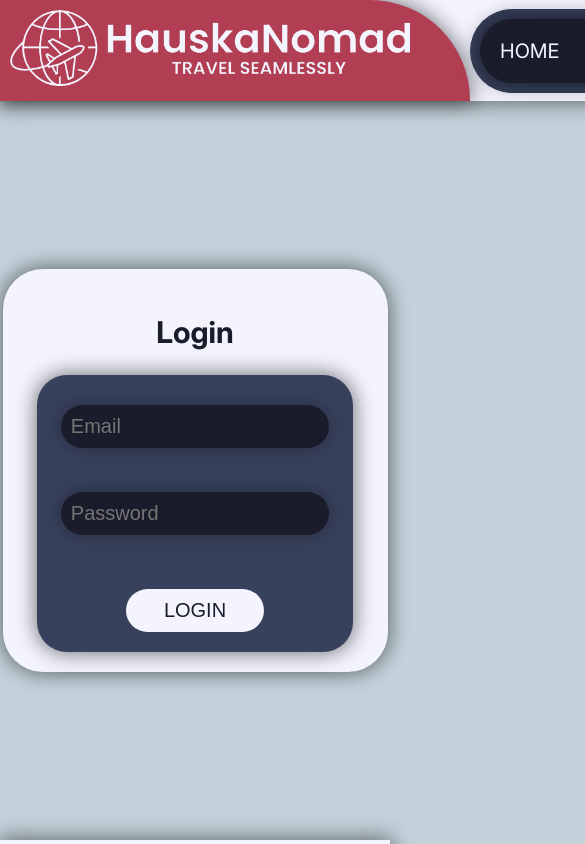
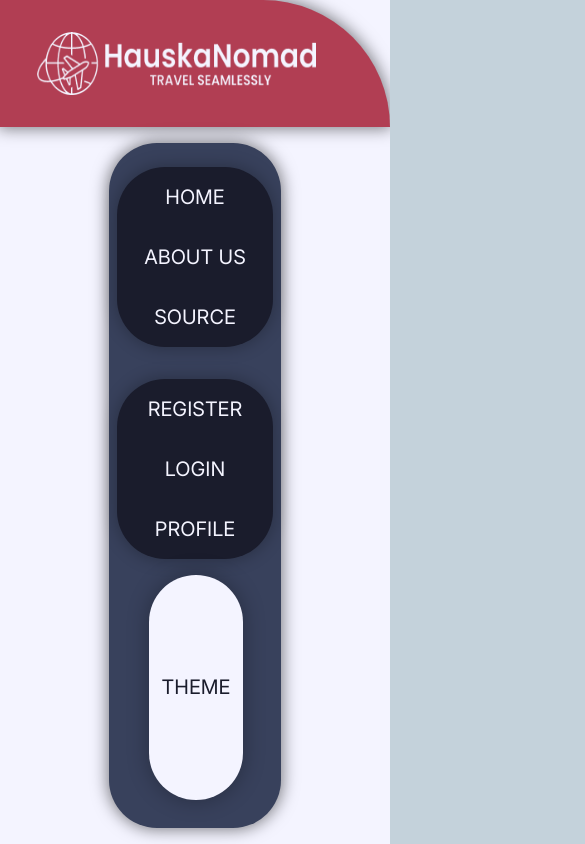
Before and after one commit to Knockingfish/hauskanomad, a React (Create React App) app in the folder client/: page /Login in a window 390 px wide. Shown: the top 844 px of the page, 585 px wide, since content can reach past the window. Built offline with nearby package versions, Linux system fonts and the light colour scheme.

Commit message:
Made the website (sort of) responsive.

```diff
--- a/client/src/components/global/CustomFooter.js
+++ b/client/src/components/global/CustomFooter.js
@@ -10,12 +10,10 @@ const Footer = () => {
         <div className={styles.foot_item}>Address: Helsinki, Finland</div>
       </div>
       <div className={styles.foot_container}>
-        <div className={styles.foot_link_container}>
-          Social Media:
-          <a className={styles.foot_link} href="https://facebook.com">Facebook</a>
-          <a className={styles.foot_link} href="https://twitter.com">Twitter</a>
-          <a className={styles.foot_link} href="https://instagram.com">Instagram</a>
-        </div>
+        Social Media:
+        <a className={styles.foot_link} href="https://facebook.com">Facebook</a>
+        <a className={styles.foot_link} href="https://twitter.com">Twitter</a>
+        <a className={styles.foot_link} href="https://instagram.com">Instagram</a>
       </div>
     </footer>
   );
--- a/client/src/components/global/CustomHeader.js
+++ b/client/src/components/global/CustomHeader.js
@@ -18,19 +18,14 @@ function CustomHeader({ isLoggedIn }) {
   };
 
   return (
-    <header className={`${styles.custom_header} ${darkMode ? styles.dark_mode : ''}`}>
+    <header className={`${styles.container} ${darkMode ? styles.dark_mode : ''}`}>
       <div className={styles.first_section}>
         <Link to="/">
           <img className={styles.logo} src={LogoImage} alt="Logo" />
         </Link>
       </div>
       <div className={styles.second_section}>
-        <nav className={styles.menu}>
-          <div><Link className={`${styles.menu_item} ${location.pathname === '/' ? styles.active : ''}`} to="/">HOME</Link></div>
-          <div><Link className={`${styles.menu_item} ${location.pathname === '/about' ? styles.active : ''}`} to="/about">ABOUT US</Link></div>
-          <div><Link className={`${styles.menu_item} ${location.pathname === '/blog' ? styles.active : ''}`} to="/blog">BLOG</Link></div>
-          <div><a className={`${styles.menu_item} ${location.pathname === '/source' ? styles.active : ''}`} href="https://github.com/Knockingfish/hauskanomad">SOURCE</a></div>
-        </nav>
+        <div className={styles.theme} onClick={toggleDarkMode}>THEME</div>
         <div className={styles.menu}>
             {isLoggedIn ? (
               <>
@@ -38,13 +33,17 @@ function CustomHeader({ isLoggedIn }) {
               </>
             ) : (
               <>
+                <Link className={`${styles.menu_item} ${location.pathname === '/profile' ? styles.active : ''}`} to="/profile">PROFILE</Link>
+                <Link className={`${styles.menu_item} ${location.pathname === '/login' ? styles.active : ''}`} to="/login">LOGIN</Link>
                 <Link className={`${styles.menu_item} ${location.pathname === '/register' ? styles.active : ''}`} to="/register">REGISTER</Link>
-                <Link className={`${styles.menu_item} ${location.pathname === '/login' ? styles.active : ''}`} to="/login">LOGIN</Link>
-                <Link className={`${styles.menu_item} ${location.pathname === '/profile' ? styles.active : ''}`} to="/profile">PROFILE</Link>
               </>
             )}
         </div>
-        <div className={styles.theme} onClick={toggleDarkMode}>THEME</div>
+        <nav className={styles.menu}>
+          <a className={`${styles.menu_item} ${location.pathname === '/source' ? styles.active : ''}`} href="https://github.com/Knockingfish/hauskanomad">SOURCE</a>
+          <Link className={`${styles.menu_item} ${location.pathname === '/about' ? styles.active : ''}`} to="/about">ABOUT US</Link>
+          <Link className={`${styles.menu_item} ${location.pathname === '/' ? styles.active : ''}`} to="/">HOME</Link>
+        </nav>
       </div>
     </header>
   );
--- a/client/src/components/global/CustomHeader.module.css
+++ b/client/src/components/global/CustomHeader.module.css
@@ -1,88 +1,108 @@
-.custom_header {
-  display: inline-flex;
+.container {
+  display: flex;
+  flex-direction: row;
+  align-items: center;
   justify-content: space-between;
-  align-items: center;
-  font-size: 20px;
-  min-width: 100%;
+  height: 7em;
+  width: 100vw;
   background-color: var(--light1);
   box-shadow: var(--heavy_shadow);
+  transition: var(--train);
   z-index: 1;
-  transition: var(--train);
 }
 
 .first_section {
   display: flex;
+  flex-direction: row;
   align-items: center;
-  padding-right: 1em;
-  border-right: 0px;
-  border-top-right-radius: 5em;
+  justify-content: baseline;
+  height: 100%;
+  width: 30%;
+  border: 0px;
+  border-top-right-radius: 10em;
   background-color: var(--red1);
   box-shadow: var(--heavy_shadow);
 }
 
 .logo {
-  max-width: 20em;
-  padding-top: 0.5em;
-  padding-bottom: 0.5em;
-  padding-left: 0.5em;
-  padding-right: 2em;
+  height: 100%;
+  width: 80%;
+  margin: 0em 0em 0em 1em;
 }
 
 .second_section {
   display: flex;
-  justify-self: flex-end;
-  margin-right: 0.5em;
+  flex-direction: row-reverse;
+  align-items: center;
+  justify-content: baseline;
+  height: 80%;
+  width: 50%;
+  margin: 0em 1em 0em 0em;
   border: 0px;
-  border-radius: 3em;
+  border-radius: 5em;
   background-color: var(--dark2);
+  box-shadow: var(--heavy_shadow);
 }
 
 .menu {
   display: flex;
-  justify-content: space-between;
+  flex-direction: row-reverse;
   align-items: center;
-  margin: 0.5em;
-  border: 0em;
-  border-radius: 2em;
+  justify-content: center;
+  height: 80%;
+  width: 50%;
+  margin: 0em 0.5em 0em 0.5em;
+  border: 0px;
+  border-radius: 5em;
   background-color: var(--dark3);
-  white-space: nowrap;
-  box-shadow: var(--heavy_shadow);
+  box-shadow: var(--light_shadow);
 }
 
 .menu_item {
-  padding: 1em;
-  border: 0em;
-  border-radius: 2em;
+  display: flex;
+  flex-direction: column;
+  align-items: center;
+  justify-content: center;
+  height: 80%;
+  width: 32%;
+  border: 0px;
+  border-radius: 5em;
+  font-size: 1.25em;
+  text-decoration: none;
+  white-space: nowrap;
   color: var(--light1);
-  text-decoration: none;
 }
 
 .menu_item:hover {
+  color: #f4f4ff;
   background-color: var(--red1);
   box-shadow: var(--light_shadow);
 }
 
 .menu_item:active {
   background-color: var(--red2);
-  box-shadow: var(--light_shadow);
 }
 
 .active {
+  font-weight: bold;
   color: #f4f4ff;
   background-color: var(--red1);
   box-shadow: var(--light_shadow);
-  font-weight: bold;
 }
 
 .theme {
   display: flex;
+  flex-direction: column;
+  align-items: center;
   justify-content: center;
-  align-items: center;
-  margin: 0.5em;
-  border: 0em;
-  padding-right: 1em;
-  padding-left: 1em;
-  border-radius: 2em;
+  height: 80%;
+  width: 15%;
+  margin: 0em 0.4em 0em 0.5em;
+  border: 0px;
+  border-radius: 3em;
+  font-size: 1.25rem;
+  text-decoration: none;
+  white-space: nowrap;
   color: var(--dark3);
   background-color: var(--light1);
   box-shadow: var(--light_shadow);
@@ -92,6 +112,115 @@
   color: #f4f4ff;
   background-color: var(--red1);
 }
+
 .theme:active {
   background-color: var(--red2);
 }
+
+/*--- --- ---*/
+
+@media screen and (max-width: 768px) {
+  .container {
+    display: flex;
+    flex-direction: column;
+    align-items: center;
+    justify-content: space-between;
+    height: 100vh;
+    width: 100%;
+    background-color: var(--light1);
+    box-shadow: var(--heavy_shadow);
+    transition: var(--train);
+    z-index: 1;
+  }
+
+  .first_section {
+    display: flex;
+    flex-direction: column;
+    align-items: center;
+    justify-content: center;
+    height: 10em;
+    width: 100%;
+    border: 0px;
+    border-top-right-radius: 10em;
+    background-color: var(--red1);
+    box-shadow: var(--heavy_shadow);
+  }
+
+  .logo {
+    height: 100%;
+    width: 80%;
+    margin: 0em 0em 0em 1em;
+  }
+
+  .second_section {
+    display: flex;
+    flex-direction: column-reverse;
+    align-items: center;
+    justify-content: center;
+    height: 100%;
+    width: 40%;
+    padding: 0.5em;
+    margin: 1em 0;
+    border: 0px;
+    border-radius: 3em;
+    background-color: var(--dark2);
+    box-shadow: var(--heavy_shadow);
+  }
+
+  .menu {
+    display: flex;
+    flex-direction: column-reverse;
+    align-items: center;
+    justify-content: center;
+    height: 80%;
+    width: 100%;
+    margin: 1em 0;
+    border: 0px;
+    border-radius: 3em;
+    background-color: var(--dark3);
+    box-shadow: var(--light_shadow);
+  }
+
+  .menu_item {
+    display: flex;
+    flex-direction: column;
+    align-items: center;
+    justify-content: center;
+    height: 100%;
+    width: 80%;
+    margin: 0.5em 0.5em;
+    border: 0px;
+    border-radius: 3em;
+    font-size: 1.25em;
+    text-decoration: none;
+    white-space: nowrap;
+    color: var(--light1);
+  }
+
+  .theme {
+    display: flex;
+    flex-direction: column;
+    align-items: center;
+    justify-content: center;
+    height: 100%;
+    width: 60%;
+    margin: 0em 0.4em 1em 0.5em;
+    border: 0px;
+    border-radius: 3em;
+    font-size: 1.25rem;
+    text-decoration: none;
+    white-space: nowrap;
+    color: var(--dark3);
+    background-color: var(--light1);
+    box-shadow: var(--light_shadow);
+  }
+
+  .theme:hover {
+    color: #f4f4ff;
+    background-color: var(--red1);
+  }
+
+  .theme:active {
+    background-color: var(--red2);
+  }
+}
--- a/client/src/components/home/SearchBar.js
+++ b/client/src/components/home/SearchBar.js
@@ -122,10 +122,15 @@ const SearchBar = () => {
           />
         </div>
 
+        <div>
           <GuestRoomCounter label="Guests" value={numGuests} onIncrement={incrementGuests} onDecrement={decrementGuests} />
+        </div>
+        <div>
           <GuestRoomCounter label="Rooms" value={numRooms} onIncrement={incrementRooms} onDecrement={decrementRooms} />
-
+        </div>
+        <div>
           <button className={styles.search_button} onClick={handleSearch}>SEARCH</button>
+        </div>
       </div>
     </div>
   );
--- a/client/src/components/home/Slideshow.module.css
+++ b/client/src/components/home/Slideshow.module.css
@@ -3,7 +3,6 @@
   flex-direction: column;
   align-items: center;
   justify-content: center;
-  background-color: var(--light2);
   transition: var(--train);
 }
 
--- a/client/src/pages/AboutUs.module.css
+++ b/client/src/pages/AboutUs.module.css
@@ -1,5 +1,7 @@
 .about_body {
   display: flex;
+  flex-direction: row;
+  align-items: center;
   justify-content: center;
   width: 100vw;
   height: auto;
@@ -43,3 +45,55 @@
   border: 0px;
   border-radius: 1em;
 }
+
+/* Responsive */
+
+@media screen and (max-width: 768px) {
+  .about_body {
+    display: flex;
+    flex-direction: column;
+    align-items: center;
+    justify-content: center;
+    width: 100vw;
+    height: auto;
+    font-size: 20px;
+    transition: var(--train);
+  }
+
+  .about_container {
+    display: flex;
+    flex-direction: column;
+    align-items: center;
+    justify-content: center;
+    max-width: 90vw;
+  }
+
+  .marketing_blurb {
+    max-width: 60vw;
+    padding: 1em;
+    margin: 2em;
+    border: 0px;
+    border-radius: 2em;
+    color: var(--dark3);
+    background-color: var(--light1);
+    box-shadow: 0em 0em 1em 0.1em rgba(0, 0, 0, 0.5);
+  }
+
+  .staff_image_container {
+    max-width: 60vw;
+    padding: 1em;
+    margin: 2em;
+    border: 0px;
+    border-radius: 2em;
+    color: var(--dark3);
+    background-color: var(--light1);
+    box-shadow: 0em 0em 1em 0.1em rgba(0, 0, 0, 0.5);
+  }
+
+  .staff_image {
+    width: 100%;
+    height: auto;
+    border: 0px;
+    border-radius: 1em;
+  }
+}
--- a/client/src/pages/Home.module.css
+++ b/client/src/pages/Home.module.css
@@ -8,3 +8,12 @@
   gap: 5em; /* Gap between grid items */
   margin: 5em 10em 5em 10em;
 }
+
+@media screen and (max-width: 768px) {
+  .card_grid {
+    display: flex;
+    flex-direction: column;
+    align-items: center;
+    justify-content: center;
+  }
+}
```
Also changed, not shown: client/src/components/global/CustomFooter.module.css (+34 -7 lines), client/src/components/home/SearchBar.module.css (+118 -0 lines). Lines whose indentation alone changed are shown as unchanged.
